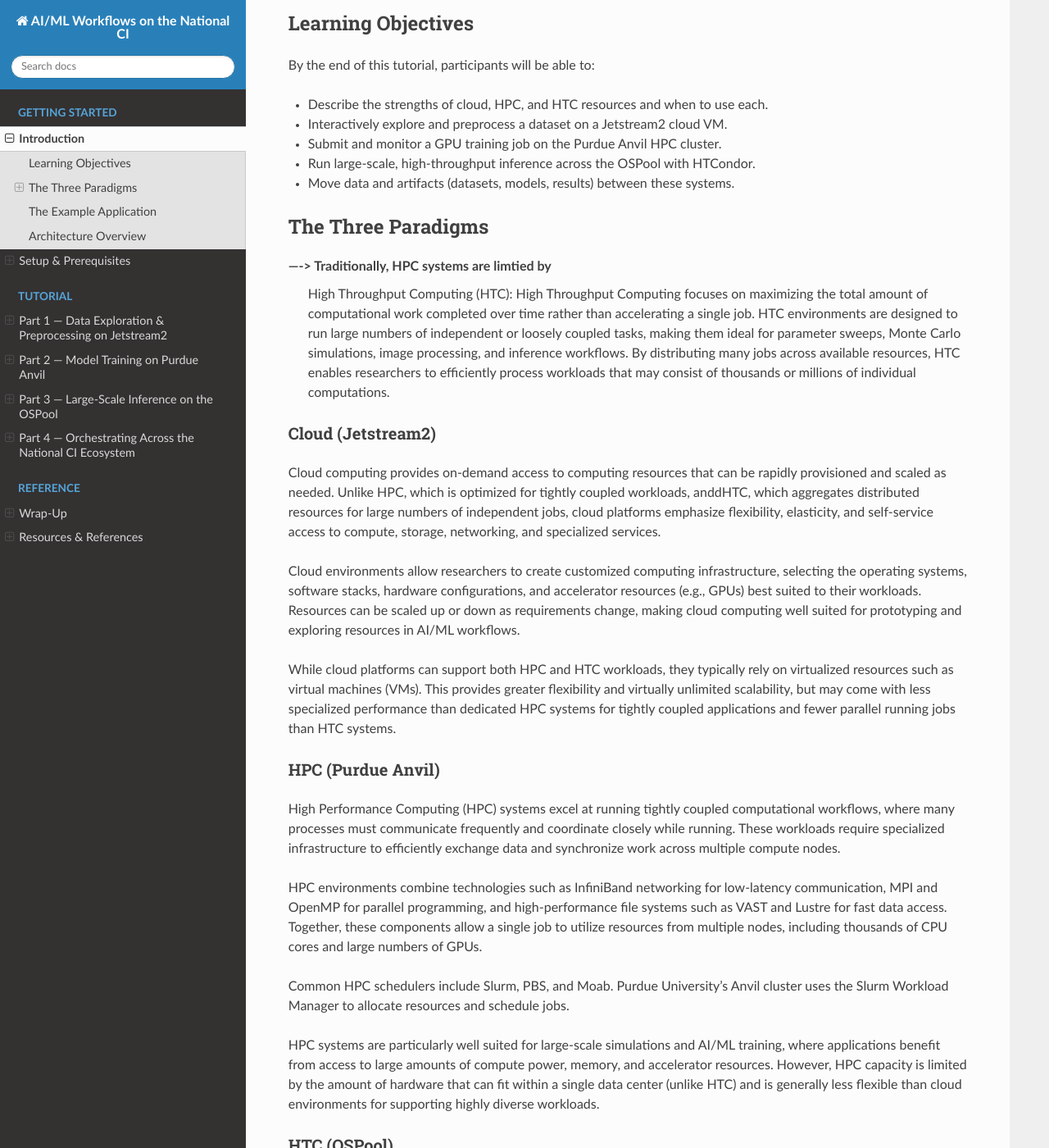
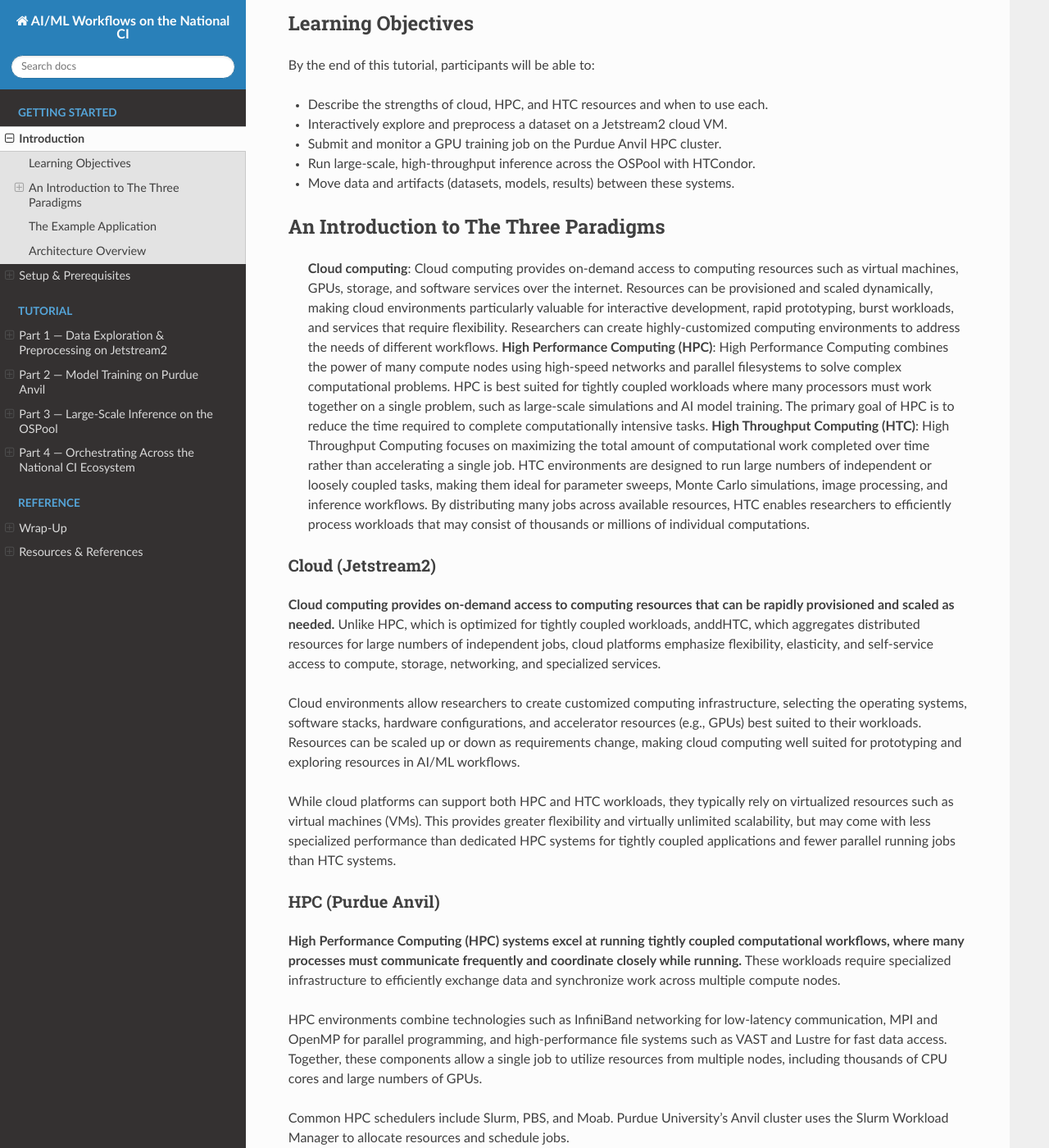
Before and after one commit to dmora127/PEARC26-AIML-on-National-CI, a Sphinx documentation site: the page built from docs/source/introduction.rst, in a window 1280 px wide and 1400 px high, scrolled down 532 px. Shown: the whole window at 82% size. Built offline with Sphinx 7.4.7 and the Read the Docs theme 3.1.0, drawn with Linux system fonts in a browser that asks for light colours; some of the changed text lies outside the part shown.

Commit message:
Update introduction.rst to add additional sections

```diff
--- a/docs/source/introduction.rst
+++ b/docs/source/introduction.rst
@@ -17,19 +17,15 @@
 - Run large-scale, high-throughput inference across the OSPool with HTCondor.
 - Move data and artifacts (datasets, models, results) between these systems.
 
-The Three Paradigms
+An Introduction to The Three Paradigms
 -------------------
-
-.. An Introduction::
-
-   Cloud computing: Cloud computing provides on-demand access to computing resources such as virtual machines, GPUs, storage, and software services over the internet. Resources can be provisioned and scaled dynamically, making cloud environments particularly valuable for interactive development, rapid prototyping, burst workloads, and services that require flexibility. Researchers can create highly-customized computing environments to address the needs of different workflows.
-   High Performance Computing (HPC): High Performance Computing combines the power of many compute nodes using high-speed networks and parallel filesystems to solve complex computational problems. HPC is best suited for tightly coupled workloads where many processors must work together on a single problem, such as large-scale simulations and AI model training. The primary goal of HPC is to reduce the time required to complete computationally intensive tasks.
-----> Traditionally, HPC systems are limtied by
-   High Throughput Computing (HTC): High Throughput Computing focuses on maximizing the total amount of computational work completed over time rather than accelerating a single job. HTC environments are designed to run large numbers of independent or loosely coupled tasks, making them ideal for parameter sweeps, Monte Carlo simulations, image processing, and inference workflows. By distributing many jobs across available resources, HTC enables researchers to efficiently process workloads that may consist of thousands or millions of individual computations.
+   **Cloud computing**: Cloud computing provides on-demand access to computing resources such as virtual machines, GPUs, storage, and software services over the internet. Resources can be provisioned and scaled dynamically, making cloud environments particularly valuable for interactive development, rapid prototyping, burst workloads, and services that require flexibility. Researchers can create highly-customized computing environments to address the needs of different workflows.
+   **High Performance Computing (HPC)**: High Performance Computing combines the power of many compute nodes using high-speed networks and parallel filesystems to solve complex computational problems. HPC is best suited for tightly coupled workloads where many processors must work together on a single problem, such as large-scale simulations and AI model training. The primary goal of HPC is to reduce the time required to complete computationally intensive tasks.
+   **High Throughput Computing (HTC)**: High Throughput Computing focuses on maximizing the total amount of computational work completed over time rather than accelerating a single job. HTC environments are designed to run large numbers of independent or loosely coupled tasks, making them ideal for parameter sweeps, Monte Carlo simulations, image processing, and inference workflows. By distributing many jobs across available resources, HTC enables researchers to efficiently process workloads that may consist of thousands or millions of individual computations.
 
 Cloud (Jetstream2)
 ~~~~~~~~~~~~~~~~~~
-Cloud computing provides on-demand access to computing resources that can be rapidly provisioned and scaled as needed. Unlike HPC, which is optimized for tightly coupled workloads, anddHTC, which aggregates distributed resources for large numbers of independent jobs, cloud platforms emphasize flexibility, elasticity, and self-service access to compute, storage, networking, and specialized services.
+**Cloud computing provides on-demand access to computing resources that can be rapidly provisioned and scaled as needed.** Unlike HPC, which is optimized for tightly coupled workloads, anddHTC, which aggregates distributed resources for large numbers of independent jobs, cloud platforms emphasize flexibility, elasticity, and self-service access to compute, storage, networking, and specialized services.
 
 Cloud environments allow researchers to create customized computing infrastructure, selecting the operating systems, software stacks, hardware configurations, and accelerator resources (e.g., GPUs) best suited to their workloads. Resources can be scaled up or down as requirements change, making cloud computing well suited for prototyping and exploring resources in AI/ML workflows.
 
@@ -37,7 +33,7 @@
 
 HPC (Purdue Anvil)
 ~~~~~~~~~~~~~~~~~~
-High Performance Computing (HPC) systems excel at running tightly coupled computational workflows, where many processes must communicate frequently and coordinate closely while running. These workloads require specialized infrastructure to efficiently exchange data and synchronize work across multiple compute nodes.
+**High Performance Computing (HPC) systems excel at running tightly coupled computational workflows, where many processes must communicate frequently and coordinate closely while running.** These workloads require specialized infrastructure to efficiently exchange data and synchronize work across multiple compute nodes.
 
 HPC environments combine technologies such as InfiniBand networking for low-latency communication, MPI and OpenMP for parallel programming, and high-performance file systems such as VAST and Lustre for fast data access. Together, these components allow a single job to utilize resources from multiple nodes, including thousands of CPU cores and large numbers of GPUs.
 
@@ -47,11 +43,11 @@
 
 HTC (OSPool)
 ~~~~~~~~~~~~
-High Throughput Computing (HTC) systems excel at running loosely coupled computational workflows, where many independent tasks can execute with little or no communication between them. Rather than focusing on a single large job, HTC emphasizes completing large numbers of jobs efficiently across a distributed pool of resources.
+**High Throughput Computing (HTC) systems excel at running loosely coupled computational workflows, where many independent tasks can execute with little or no communication between them.** Rather than focusing on a single large job, HTC emphasizes completing large numbers of jobs efficiently across a distributed pool of resources.
 
 HTC environments use technologies such as HTCondor for job scheduling, distributed data services, and software containers to run workloads across clusters, cloud resources, and institutions around the world. This allows researchers to access computing capacity that far exceeds what is available at a single site or datacenter.
 
-obs may execute on systems with different processor architectures, operating systems, hardware configurations, and software environments. As a result, applications must be designed to run reliably across a diverse set of resources.
+On distributed HTC systems, jobs may execute at different institutions/sites with different processor architectures, operating systems, hardware configurations, and software environments. As a result, applications must be designed to run reliably across a diverse set of resources.
 On platforms such as the OSPool, jobs are matched to available resources contributed by institutions around the world. Because resource availability varies over time and jobs may be preempted or restarted, exact runtimes are not guaranteed. However, HTC excels at running massively parallel workloads—such as AI inference, parameter sweeps, and large-scale data processing—that can take advantage of a large, heterogeneous pool of resources to significantly reduce overall time to completion.
 
 The Example Application
@@ -64,8 +60,12 @@
 
 Architecture Overview
 ---------------------
+This tutorial follows a simple AI/ML workflow: data exploration, model training, and inference. For each stage, we will leverage the computing environment best suited to the task—cloud computing (Jetstream2) for interactive exploration, HPC (Anvil) for training, and HTC (OSPool) for large-scale inference. Along the way, we will demonstrate how data, models, and other artifacts can be transferred between systems to build an end-to-end AI workflow.
 
-.. todo::
+┌────────────────┐     ┌────────────────┐     ┌────────────────┐
+│  Jetstream2    │ --> │     Anvil      │ --> │    OSPool      │
+│     Cloud      │     │      HPC       │     │      HTC       │
+└────────────────┘     └────────────────┘     └────────────────┘
 
-   Add a diagram showing data/artifact flow: dataset → Jetstream2
-   (explore/preprocess) → Anvil (train) → OSPool (infer) → results.
+Data Exploration        Model Training         Large-Scale Inference
+and Preparation         and Fine-Tuning        and Deployment
```
